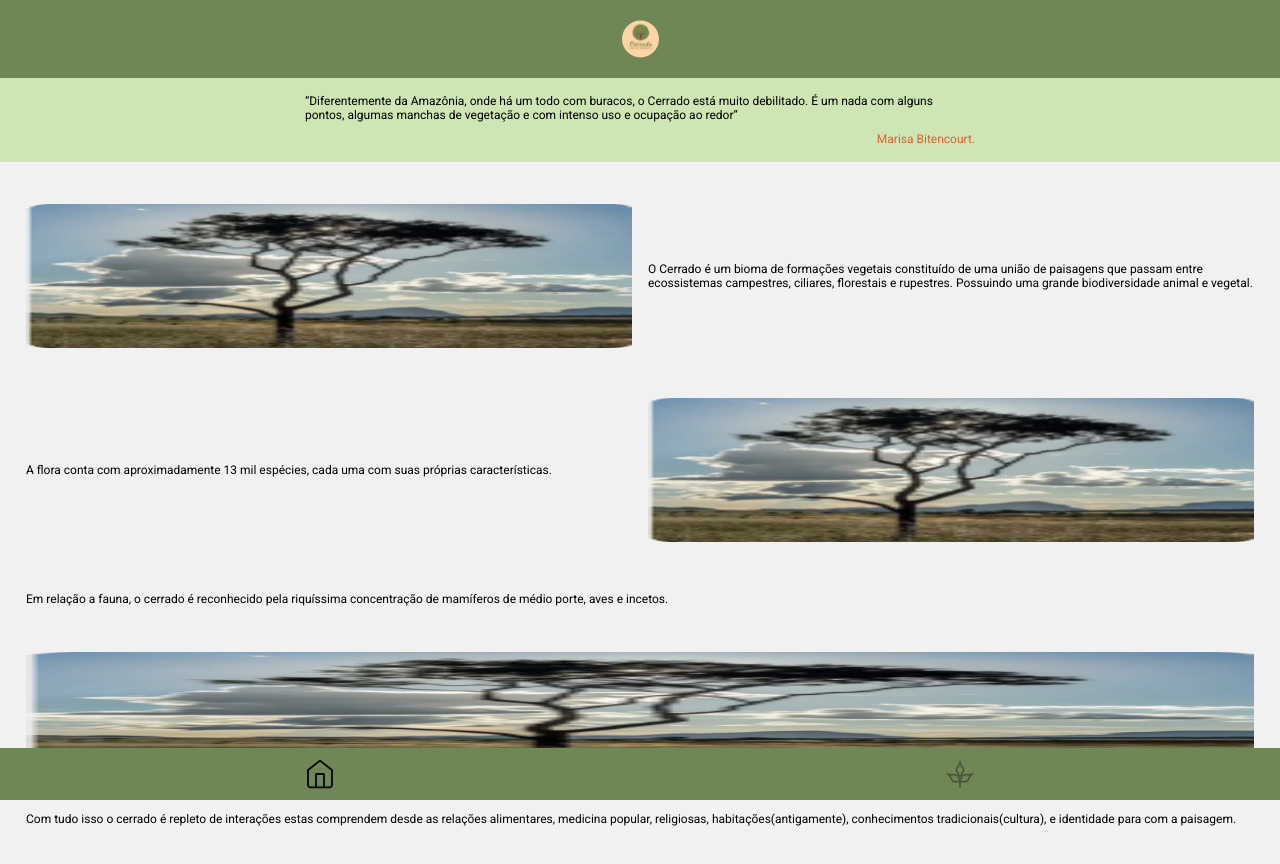
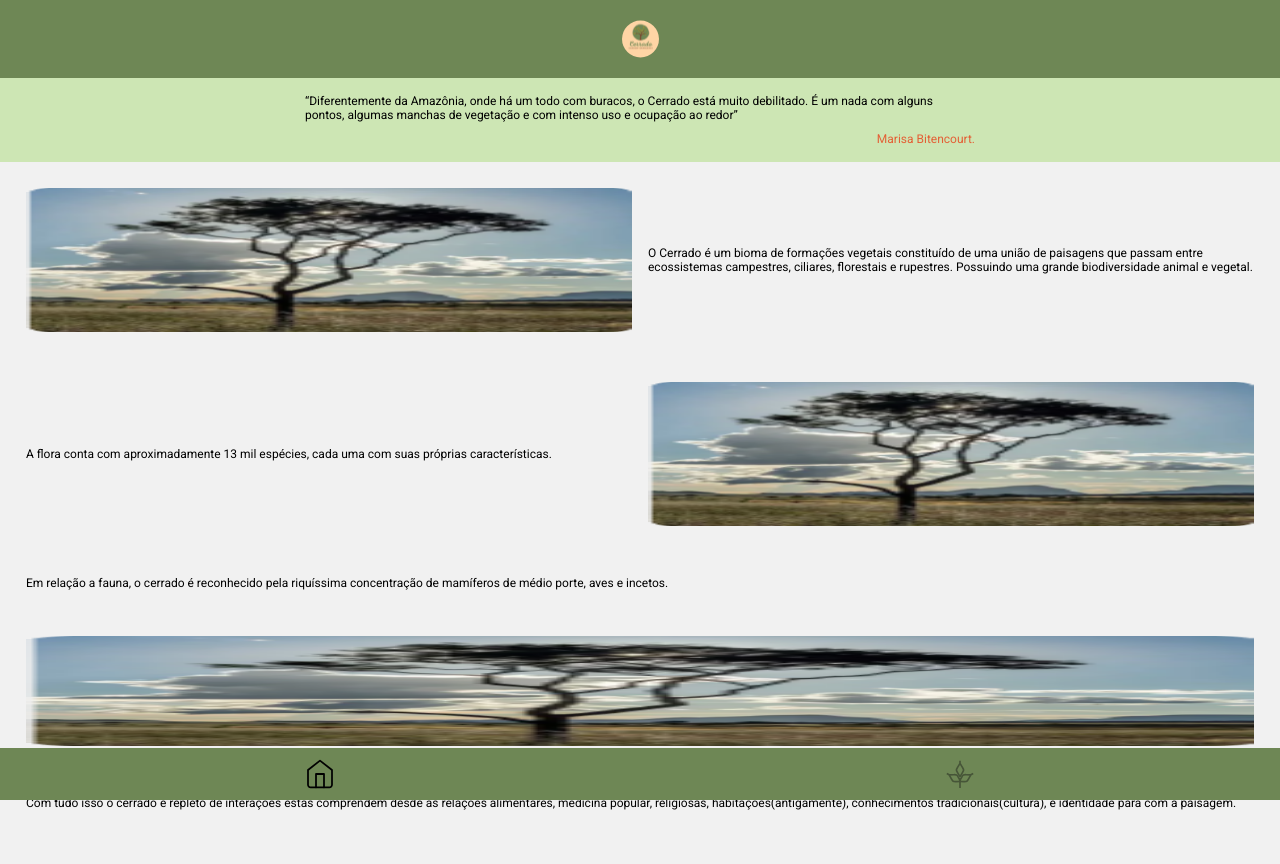
Before and after one commit to arthurfp16/tcc-app-etec-vgs, a Next.js app: page /sobre in a window 1280 px wide. Shown: the top 864 px of the page. Built offline with nearby package versions, Linux system fonts and the light colour scheme.

Commit message:
fix: corrige a posisao do footer na pagina

```diff
--- a/src/pages/index.jsx
+++ b/src/pages/index.jsx
@@ -10,6 +10,7 @@ const HomeMain = styled.main`
         align-items: center;
         text-align: center;
         background-color: ${props => props.theme.colors.white100};
+
         section{
             margin-top: 41px;
         }
--- a/src/pages/posts.jsx
+++ b/src/pages/posts.jsx
@@ -5,7 +5,6 @@ import styled from "styled-components"
 import img1 from '../../public/img1.png'
 
 const PostsMain = styled.main`
-  padding: 0px 26px;
   h1{
     text-align: center;
     margin-top: 41px;
--- a/src/styles/MainStyled.js
+++ b/src/styles/MainStyled.js
@@ -1,8 +1,8 @@
 import styled from "styled-components";
 
 export const MainStyled = styled.main`
-    margin: 42px 26px;
     display: flex;
     flex-direction: column;
     gap: 24px;
+    margin-top: 26px;
 `
--- a/src/styles/globals.js
+++ b/src/styles/globals.js
@@ -21,6 +21,7 @@ a {
 
 main{
   margin-bottom: 93px;
+  padding: 0px 26px;
 }
 `
 
```
